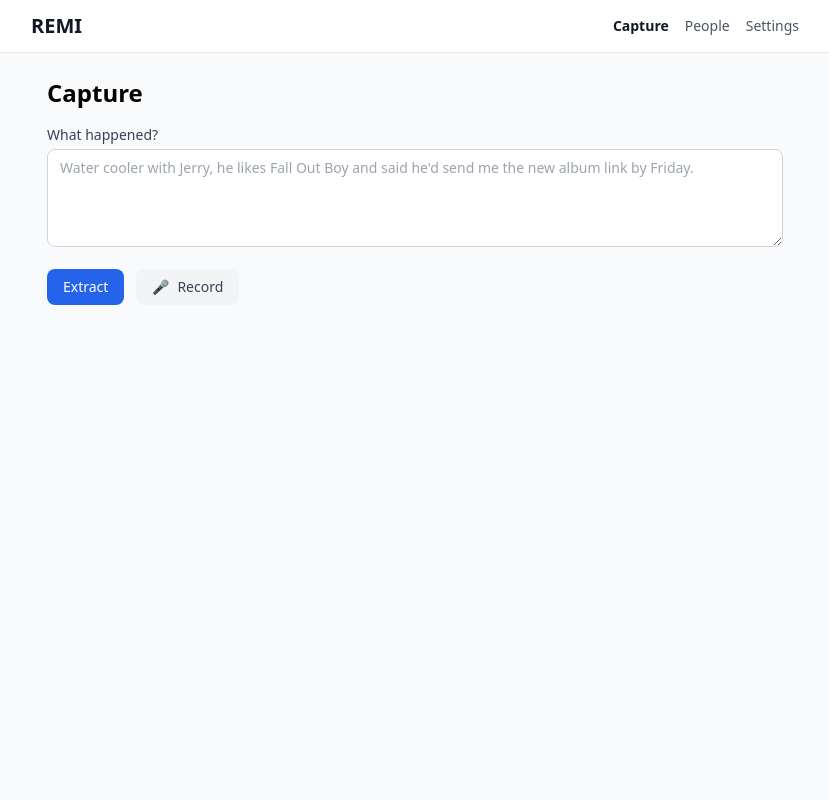
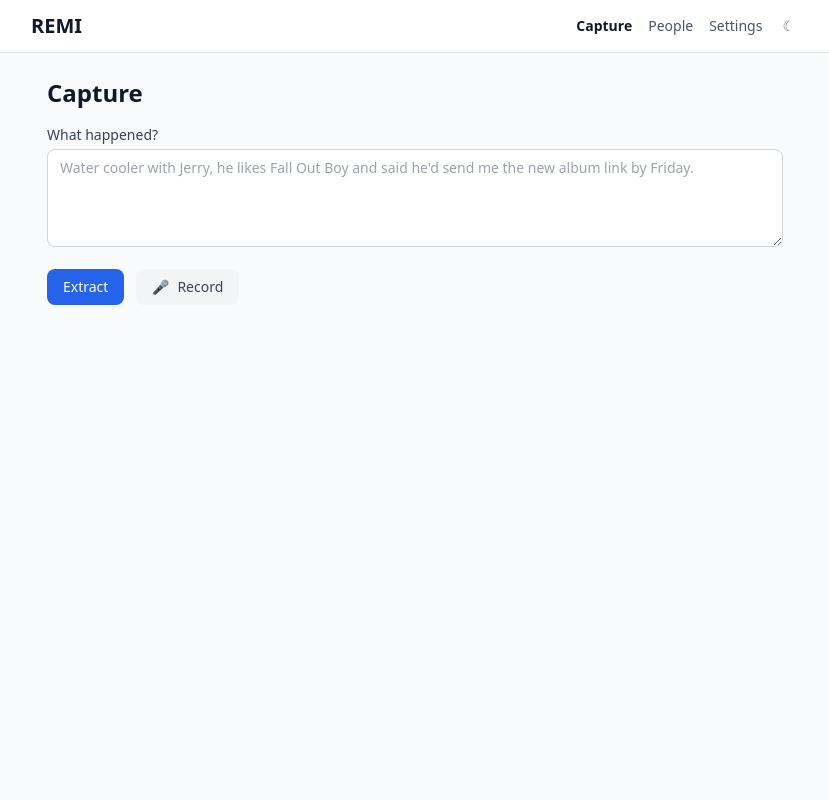
Before and after one commit to NebulaDrifter/REMI, a FastAPI app: page / in a window 1280 px wide. Shown: the whole page, without its empty margins (225-1054 px from the left). Run offline with FastAPI, Linux system fonts and the light colour scheme; parts of the project's set-up code (start-up, migrations or seed data) failed here and were passed over; some libraries are stand-ins or nearby versions.

Commit message:
Add dark mode with system preference + manual toggle
Follows OS prefers-color-scheme by default. Toggle button in nav
persists choice to localStorage. All templates updated with
dark: variants for backgrounds, borders, text, and inputs.

```diff
--- a/frontend/templates/base.html
+++ b/frontend/templates/base.html
@@ -5,27 +5,49 @@
     <meta name="viewport" content="width=device-width, initial-scale=1.0">
     <title>{% block title %}REMI{% endblock %}</title>
     <script src="https://cdn.tailwindcss.com"></script>
+    <script>
+        tailwind.config = { darkMode: 'class' };
+    </script>
     <script src="https://unpkg.com/htmx.org@2.0.4"></script>
+    <script>
+        (function() {
+            var stored = localStorage.getItem('remi-theme');
+            if (stored === 'dark' || (!stored && window.matchMedia('(prefers-color-scheme: dark)').matches)) {
+                document.documentElement.classList.add('dark');
+            }
+        })();
+    </script>
     <style>
         .htmx-indicator { display: none; }
         .htmx-request .htmx-indicator { display: inline-block; }
         .htmx-request.htmx-indicator { display: inline-block; }
     </style>
 </head>
-<body class="bg-gray-50 min-h-screen">
-    <nav class="bg-white border-b border-gray-200 px-4 py-3">
+<body class="bg-gray-50 dark:bg-gray-900 min-h-screen text-gray-900 dark:text-gray-100 transition-colors">
+    <nav class="bg-white dark:bg-gray-800 border-b border-gray-200 dark:border-gray-700 px-4 py-3">
         <div class="max-w-3xl mx-auto flex items-center justify-between">
-            <a href="/" class="text-xl font-bold text-gray-900">REMI</a>
-            <div class="flex gap-4 text-sm">
-                <a href="/" class="text-gray-600 hover:text-gray-900 {% if active == 'capture' %}font-semibold text-gray-900{% endif %}">Capture</a>
-                <a href="/app/people" class="text-gray-600 hover:text-gray-900 {% if active == 'people' %}font-semibold text-gray-900{% endif %}">People</a>
-                <a href="/app/settings" class="text-gray-600 hover:text-gray-900 {% if active == 'settings' %}font-semibold text-gray-900{% endif %}">Settings</a>
+            <a href="/" class="text-xl font-bold text-gray-900 dark:text-white">REMI</a>
+            <div class="flex items-center gap-4 text-sm">
+                <a href="/" class="text-gray-600 dark:text-gray-300 hover:text-gray-900 dark:hover:text-white {% if active == 'capture' %}font-semibold text-gray-900 dark:text-white{% endif %}">Capture</a>
+                <a href="/app/people" class="text-gray-600 dark:text-gray-300 hover:text-gray-900 dark:hover:text-white {% if active == 'people' %}font-semibold text-gray-900 dark:text-white{% endif %}">People</a>
+                <a href="/app/settings" class="text-gray-600 dark:text-gray-300 hover:text-gray-900 dark:hover:text-white {% if active == 'settings' %}font-semibold text-gray-900 dark:text-white{% endif %}">Settings</a>
+                <button id="theme-toggle" class="text-gray-500 dark:text-gray-400 hover:text-gray-900 dark:hover:text-white p-1" title="Toggle dark mode">
+                    <span id="theme-icon-light" class="hidden dark:inline">&#9788;</span>
+                    <span id="theme-icon-dark" class="inline dark:hidden">&#9790;</span>
+                </button>
             </div>
         </div>
     </nav>
     <main class="max-w-3xl mx-auto px-4 py-6">
         {% block content %}{% endblock %}
     </main>
+    <script>
+        document.getElementById('theme-toggle').addEventListener('click', function() {
+            var html = document.documentElement;
+            var isDark = html.classList.toggle('dark');
+            localStorage.setItem('remi-theme', isDark ? 'dark' : 'light');
+        });
+    </script>
     {% block scripts %}{% endblock %}
 </body>
 </html>
--- a/frontend/templates/capture.html
+++ b/frontend/templates/capture.html
@@ -6,12 +6,12 @@
 
 <form id="capture-form" class="space-y-4">
     <div>
-        <label for="raw-input" class="block text-sm font-medium text-gray-700 mb-1">What happened?</label>
+        <label for="raw-input" class="block text-sm font-medium text-gray-700 dark:text-gray-300 mb-1">What happened?</label>
         <textarea
             id="raw-input"
             name="raw_input"
             rows="4"
-            class="w-full border border-gray-300 rounded-lg px-3 py-2 text-sm focus:ring-2 focus:ring-blue-500 focus:border-blue-500"
+            class="w-full border border-gray-300 dark:border-gray-600 bg-white dark:bg-gray-800 text-gray-900 dark:text-gray-100 rounded-lg px-3 py-2 text-sm focus:ring-2 focus:ring-blue-500 focus:border-blue-500"
             placeholder="Water cooler with Jerry, he likes Fall Out Boy and said he'd send me the new album link by Friday."
             required
         ></textarea>
@@ -26,7 +26,7 @@
         <button
             type="button"
             id="record-btn"
-            class="bg-gray-100 text-gray-700 px-4 py-2 rounded-lg text-sm font-medium hover:bg-gray-200 flex items-center gap-2"
+            class="bg-gray-100 dark:bg-gray-700 text-gray-700 dark:text-gray-300 px-4 py-2 rounded-lg text-sm font-medium hover:bg-gray-200 dark:hover:bg-gray-600 flex items-center gap-2"
         >
             <span id="record-icon">🎤</span>
             <span id="record-label">Record</span>
@@ -37,22 +37,22 @@
 </form>
 
 <div id="extraction-result" class="mt-6 hidden">
-    <div class="bg-white border border-gray-200 rounded-lg p-4 space-y-4">
+    <div class="bg-white dark:bg-gray-800 border border-gray-200 dark:border-gray-700 rounded-lg p-4 space-y-4">
         <h2 class="text-lg font-semibold">Extraction Result</h2>
 
         <div class="grid grid-cols-2 gap-3 text-sm">
             <div>
-                <span class="text-gray-500">Person:</span>
+                <span class="text-gray-500 dark:text-gray-400">Person:</span>
                 <span id="result-person" class="font-medium"></span>
             </div>
             <div>
-                <span class="text-gray-500">Type:</span>
+                <span class="text-gray-500 dark:text-gray-400">Type:</span>
                 <span id="result-type" class="font-medium"></span>
             </div>
         </div>
 
         <div class="text-sm">
-            <span class="text-gray-500">Summary:</span>
+            <span class="text-gray-500 dark:text-gray-400">Summary:</span>
             <p id="result-summary" class="mt-1"></p>
         </div>
 
@@ -60,7 +60,7 @@
         <div id="result-tags" class="text-sm"></div>
         <div id="result-loops" class="text-sm"></div>
 
-        <div id="resolution-area" class="border-t pt-3 mt-3"></div>
+        <div id="resolution-area" class="border-t border-gray-200 dark:border-gray-700 pt-3 mt-3"></div>
 
         <div id="confirm-area" class="hidden">
             <button
@@ -70,7 +70,7 @@
             <span id="confirm-spinner" class="htmx-indicator text-gray-400 text-sm ml-2">Saving...</span>
         </div>
 
-        <div id="save-success" class="hidden text-green-600 text-sm font-medium">
+        <div id="save-success" class="hidden text-green-600 dark:text-green-400 text-sm font-medium">
             Saved successfully.
         </div>
     </div>
```
Also changed, not shown: frontend/templates/brief.html (+6 -6 lines), frontend/templates/people_list.html (+7 -7 lines), frontend/templates/people_search_results.html (+6 -6 lines), frontend/templates/person_detail.html (+18 -18 lines), frontend/templates/settings.html (+18 -18 lines).
